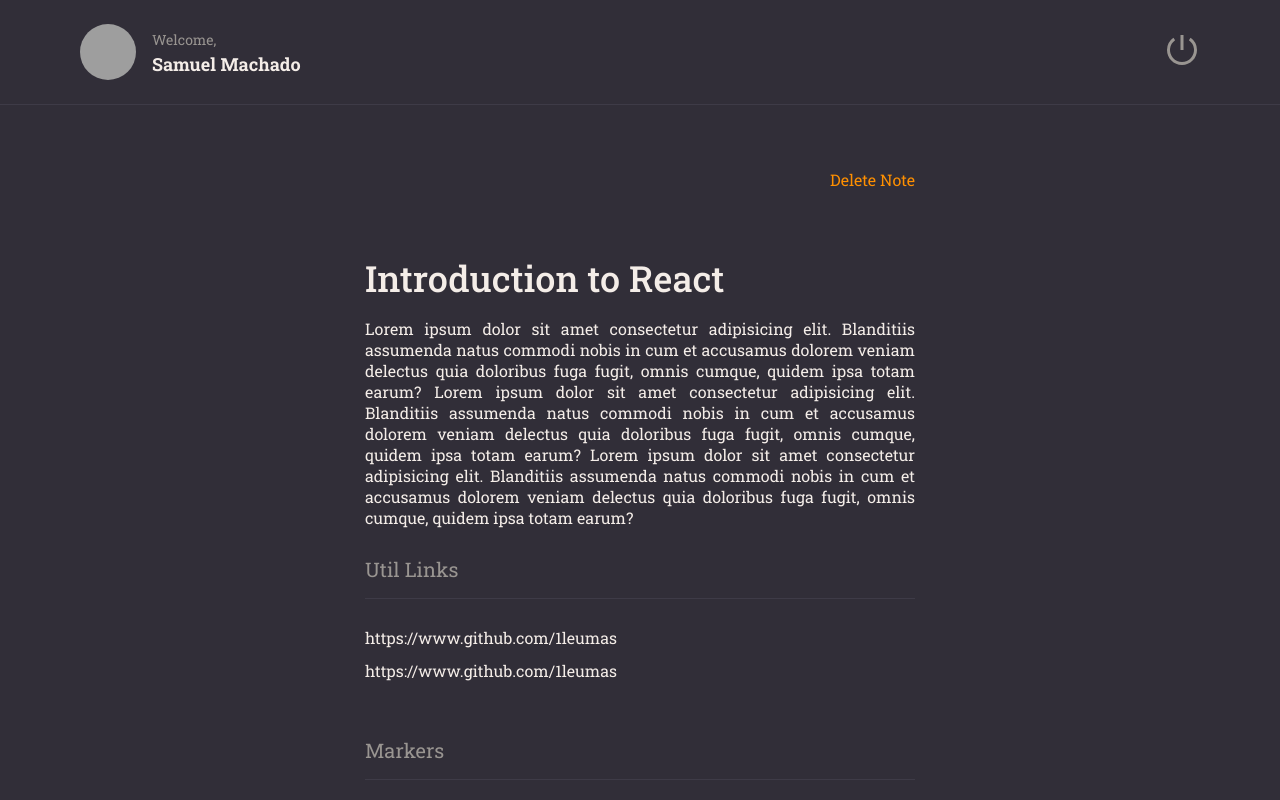
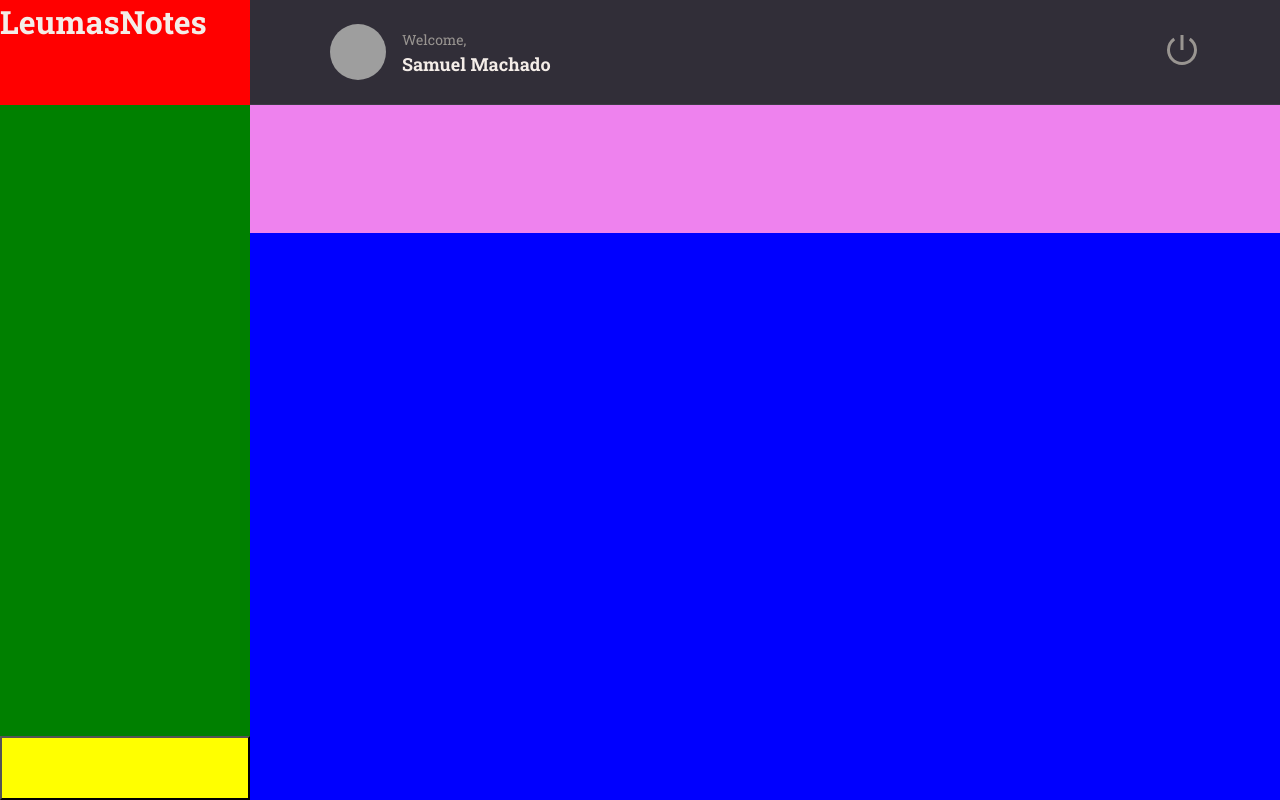
Before and after one commit to 1leumas/Node-React-RS, a React (Vite) app in the folder leumasnotes/: page / in a window 1280 px wide. Built offline with nearby package versions, Linux system fonts and the light colour scheme; grey boxes are pictures that could not be loaded.

Commit message:
grid in homepage

```diff
--- a/leumasnotes/src/main.jsx
+++ b/leumasnotes/src/main.jsx
@@ -5,12 +5,13 @@
 import theme from './styles/theme'
 
 import { Details } from './pages/Details'
+import { Home } from './pages/Home'
 
 ReactDOM.createRoot(document.getElementById('root')).render(
   <React.StrictMode>
     <ThemeProvider theme={theme}>
       <GlobalStyles />
-      <Details />
+      <Home />
     </ThemeProvider>
   </React.StrictMode>,
 )
--- /dev/null
+++ b/leumasnotes/src/pages/Home/index.jsx
@@ -0,0 +1,31 @@
+import { Container, Brand, Menu, Search, Content, NewNote} from './styles'
+import { Header } from '../../components/Header';
+
+export function Home(){
+    return(
+        <Container>
+            <Brand>
+                <h1>LeumasNotes</h1>
+            </Brand>
+
+            <Header/>
+
+            <Menu>
+
+            </Menu>
+
+            <Search>
+
+            </Search>
+
+            <Content>
+
+            </Content>
+
+            <NewNote>
+
+            </NewNote>
+        </Container>
+
+    );
+}
--- /dev/null
+++ b/leumasnotes/src/pages/Home/styles.js
@@ -0,0 +1,43 @@
+import styled from "styled-components";
+
+
+export const Container = styled.div`
+    width: 100%;
+    height: 100vh;
+
+    display: grid;
+    grid-template-columns: 250px auto;
+    grid-template-rows: 105px 128px auto 64px;
+    grid-template-areas:
+    "brand header"
+    "menu search"
+    "menu content"
+    "newnote content";
+
+    background-color: ${({theme})=> theme.COLORS.BACKGROUND_800};
+`;
+
+export const Brand  = styled.div`
+    grid-area: brand;
+    background: red;
+`;
+
+export const Menu  = styled.ul`
+    grid-area: menu;
+    background: green;
+`;
+
+export const Search  = styled.ul`
+    grid-area: search;
+    background: violet;
+`;
+
+export const Content  = styled.div`
+    grid-area: content;
+    background: blue;
+`;
+
+export const NewNote = styled.button`
+    grid-area: newnote;
+    background: yellow;
+`;
```
Also changed, not shown: leumasnotes/src/pages/Login/index.jsx (deleted), leumasnotes/src/pages/Login/styles.js (deleted).
